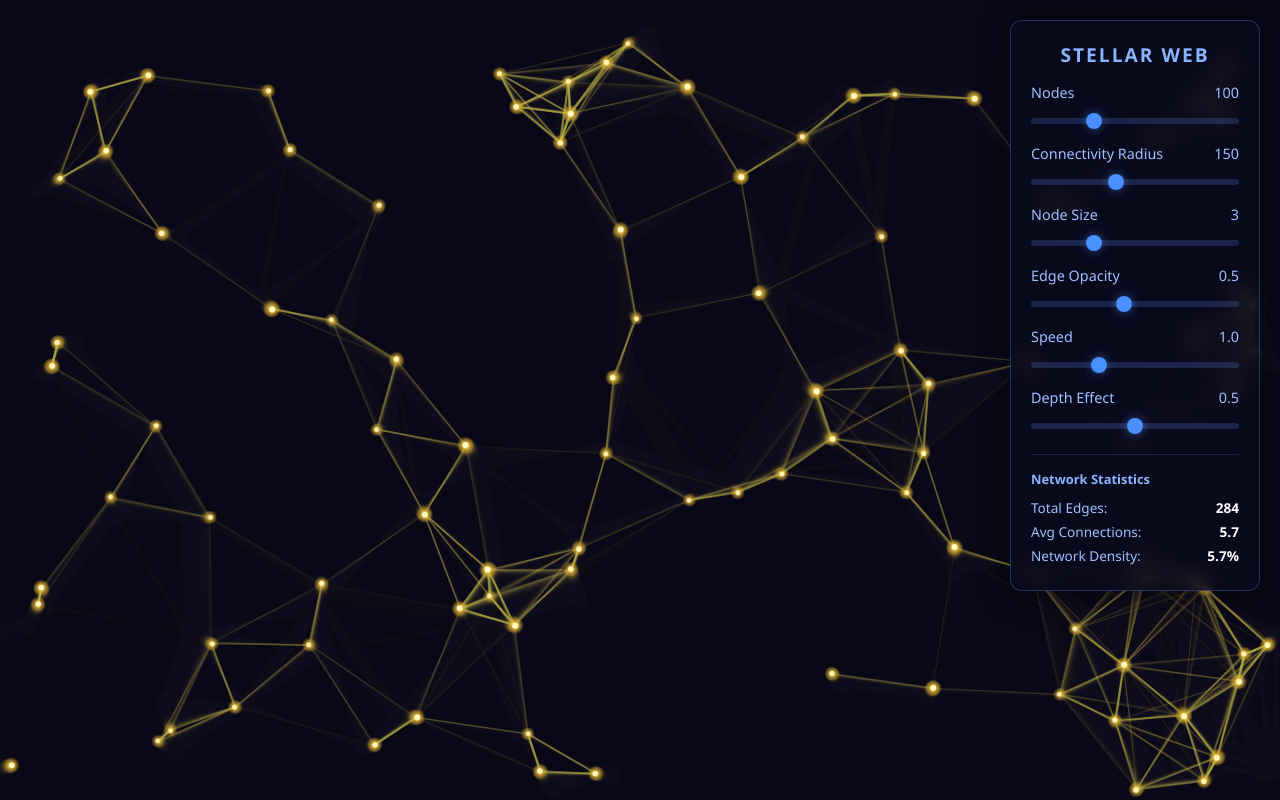
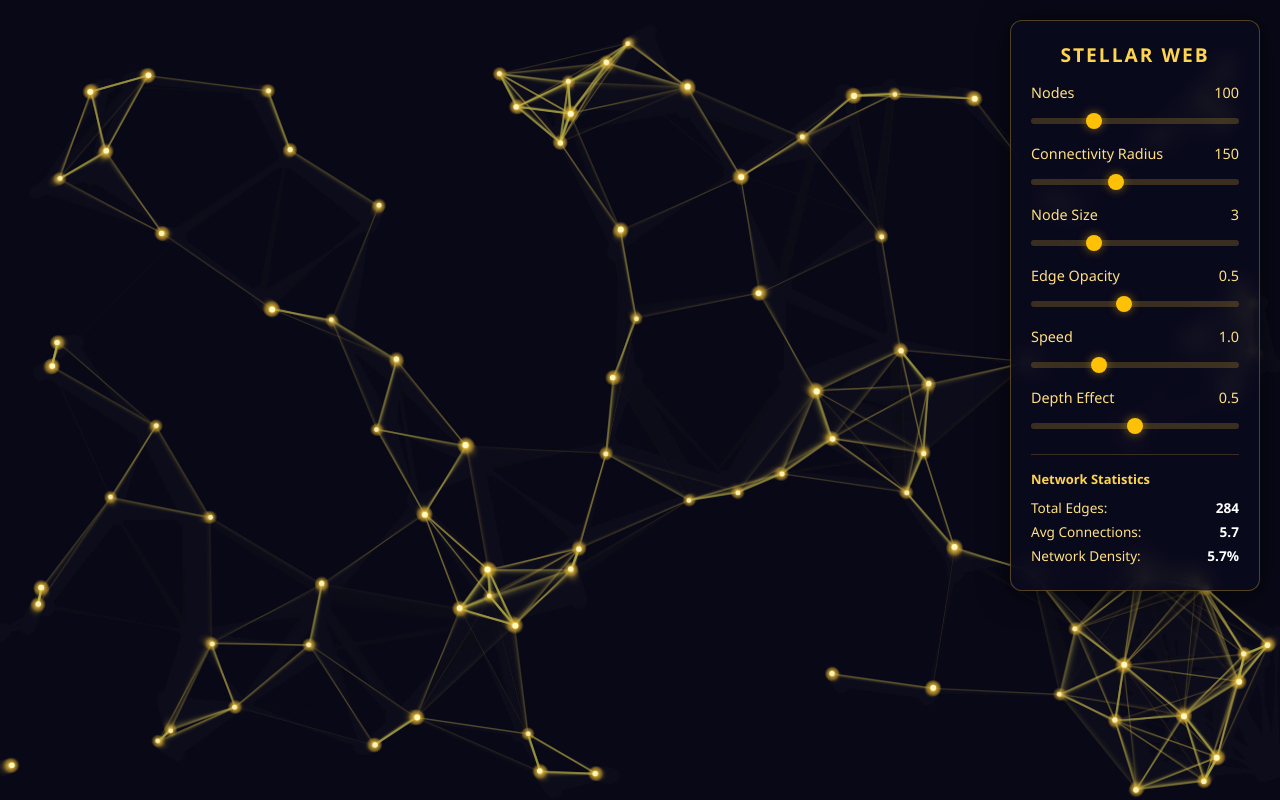
Before and after one commit to AIML-1870-2026/lightningphoenix70, a plain HTML site: page Stellar-Web/index.html in a window 1280 px wide. Drawn offline with Linux system fonts and the light colour scheme; animation ran at ten frames a second.

Commit message:
Update control panel to yellow/gold theme
Co-Authored-By: Claude Opus 4.5 <noreply@anthropic.com>

```diff
--- a/Stellar-Web/index.html
+++ b/Stellar-Web/index.html
@@ -28,7 +28,7 @@
             background: rgba(10, 10, 30, 0.85);
             padding: 20px;
             border-radius: 12px;
-            border: 1px solid rgba(100, 150, 255, 0.3);
+            border: 1px solid rgba(255, 200, 50, 0.3);
             color: #fff;
             min-width: 250px;
             backdrop-filter: blur(10px);
@@ -38,7 +38,7 @@
         .controls h2 {
             margin-bottom: 15px;
             font-size: 1.2em;
-            color: #8ab4ff;
+            color: #ffd54f;
             text-align: center;
             text-transform: uppercase;
             letter-spacing: 2px;
@@ -53,14 +53,14 @@
             justify-content: space-between;
             margin-bottom: 5px;
             font-size: 0.9em;
-            color: #a0c0ff;
+            color: #ffe082;
         }
 
         .control-group input[type="range"] {
             width: 100%;
             height: 6px;
             border-radius: 3px;
-            background: rgba(100, 150, 255, 0.2);
+            background: rgba(255, 200, 50, 0.2);
             outline: none;
             -webkit-appearance: none;
         }
@@ -70,16 +70,16 @@
             width: 16px;
             height: 16px;
             border-radius: 50%;
-            background: #4a90ff;
+            background: #ffc107;
             cursor: pointer;
-            box-shadow: 0 0 10px rgba(74, 144, 255, 0.5);
+            box-shadow: 0 0 10px rgba(255, 193, 7, 0.5);
         }
 
         .control-group input[type="range"]::-moz-range-thumb {
             width: 16px;
             height: 16px;
             border-radius: 50%;
-            background: #4a90ff;
+            background: #ffc107;
             cursor: pointer;
             border: none;
         }
@@ -87,12 +87,12 @@
         .stats {
             margin-top: 20px;
             padding-top: 15px;
-            border-top: 1px solid rgba(100, 150, 255, 0.2);
+            border-top: 1px solid rgba(255, 200, 50, 0.2);
             font-size: 0.85em;
         }
 
         .stats h3 {
-            color: #8ab4ff;
+            color: #ffd54f;
             margin-bottom: 10px;
             font-size: 0.95em;
         }
@@ -101,7 +101,7 @@
             display: flex;
             justify-content: space-between;
             margin-bottom: 5px;
-            color: #a0c0ff;
+            color: #ffe082;
         }
 
         .stat-value {
```
